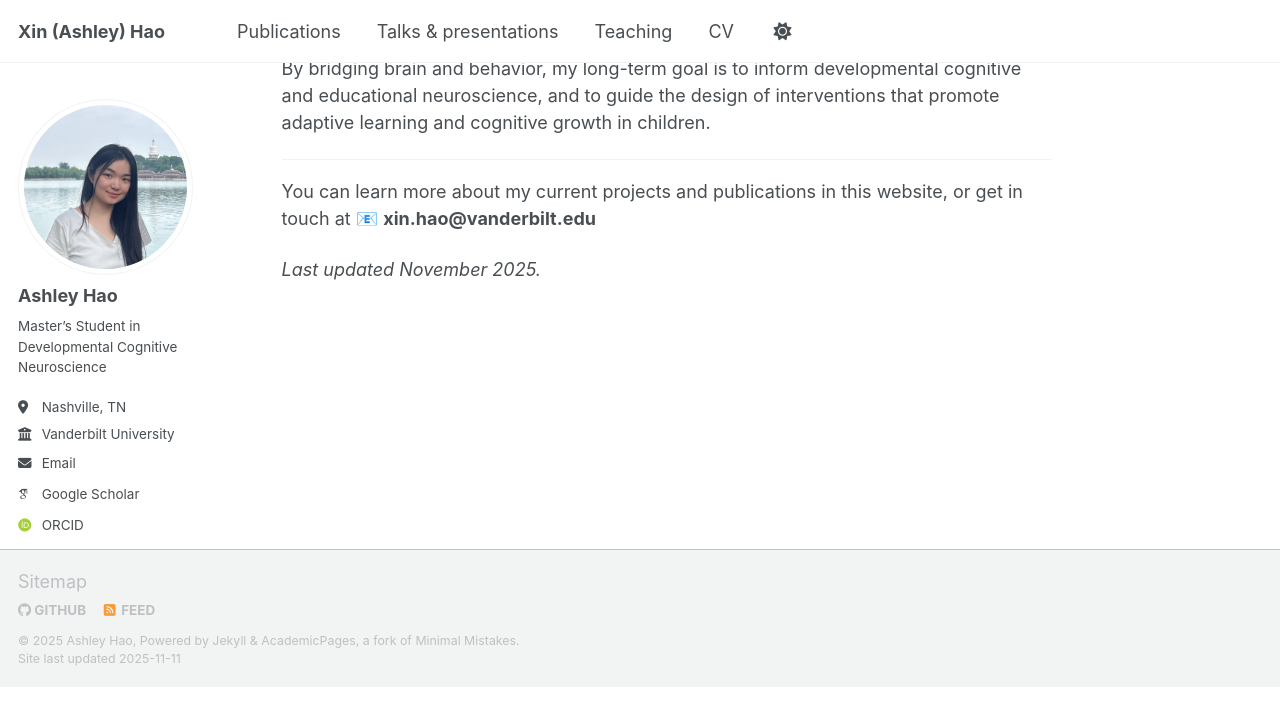
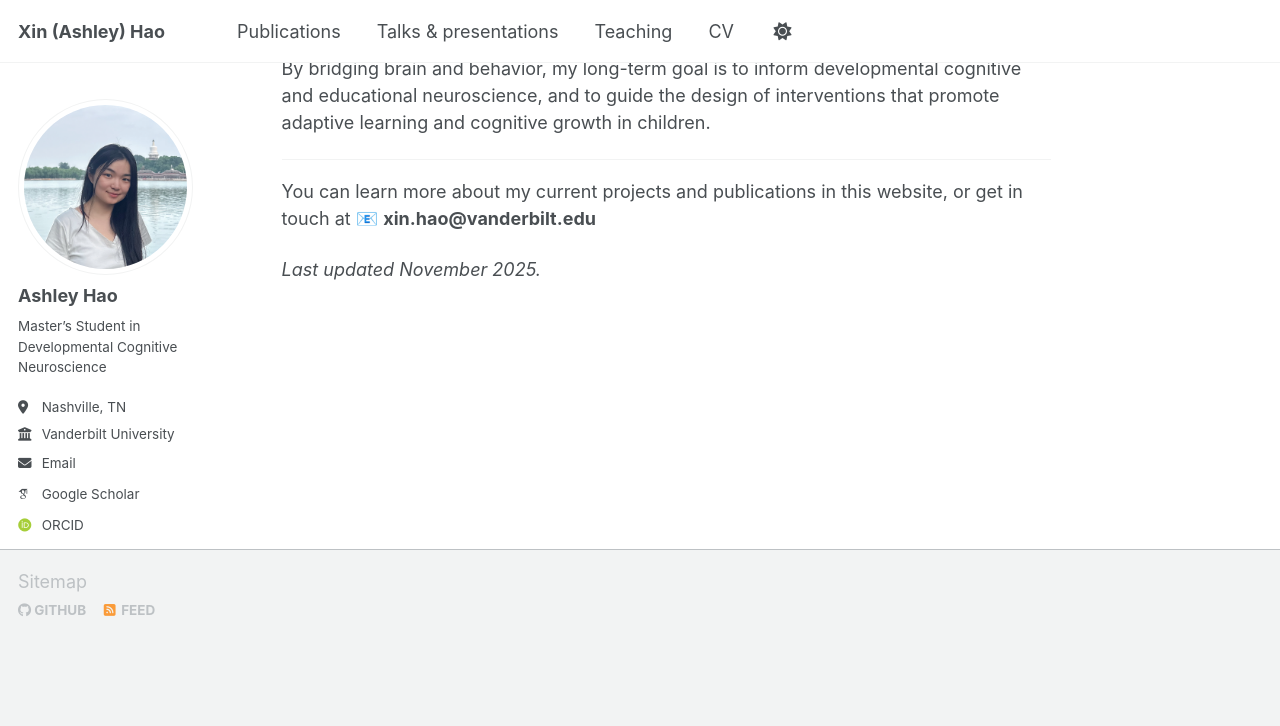
Before and after one commit to HaoXin529/haoxin529.github.io, a Jekyll site: the page built from _pages/about.md, in a window 1280 px wide and 900 px high, scrolled down 1315 px. Shown: the top 726 px of the window. Built offline with Jekyll 4.4.1, drawn with Linux system fonts in a browser that asks for light colours; some web fonts are replaced; a script that is not in the unit is left out; before the commit the page ends 2002 px from its top, so only the background shows below that.

Commit message:
Update footer.html

```diff
--- a/_includes/footer.html
+++ b/_includes/footer.html
@@ -19,7 +19,9 @@
 </div>
 {% endif %}
 
-<div class="page__footer-copyright">
-  &copy; {{ site.time | date: '%Y' }} {{ site.name | default: site.title }}, {{ site.data.ui-text[site.locale].powered_by | default: "Powered by" }} <a href="https://jekyllrb.com" rel="nofollow">Jekyll</a> &amp; <a href="https://github.com/academicpages/academicpages.github.io">AcademicPages</a>, a fork of <a href="https://mademistakes.com/work/minimal-mistakes-jekyll-theme/" rel="nofollow">Minimal Mistakes</a>.<br />
-  Site last updated {{ "now" | date: '%Y-%m-%d' }}
+<div style="width: 250px; height: 250px; margin: 0 auto;">
+  <script type="text/javascript"
+          id="mmvst_globe"
+          src="https://mapmyvisitors.com/globe.js?d=u8Sh_8BD531yh-sZmNUApyhZmwYi-zmpXyRjrVnWy5o">
+  </script>
 </div>
```
